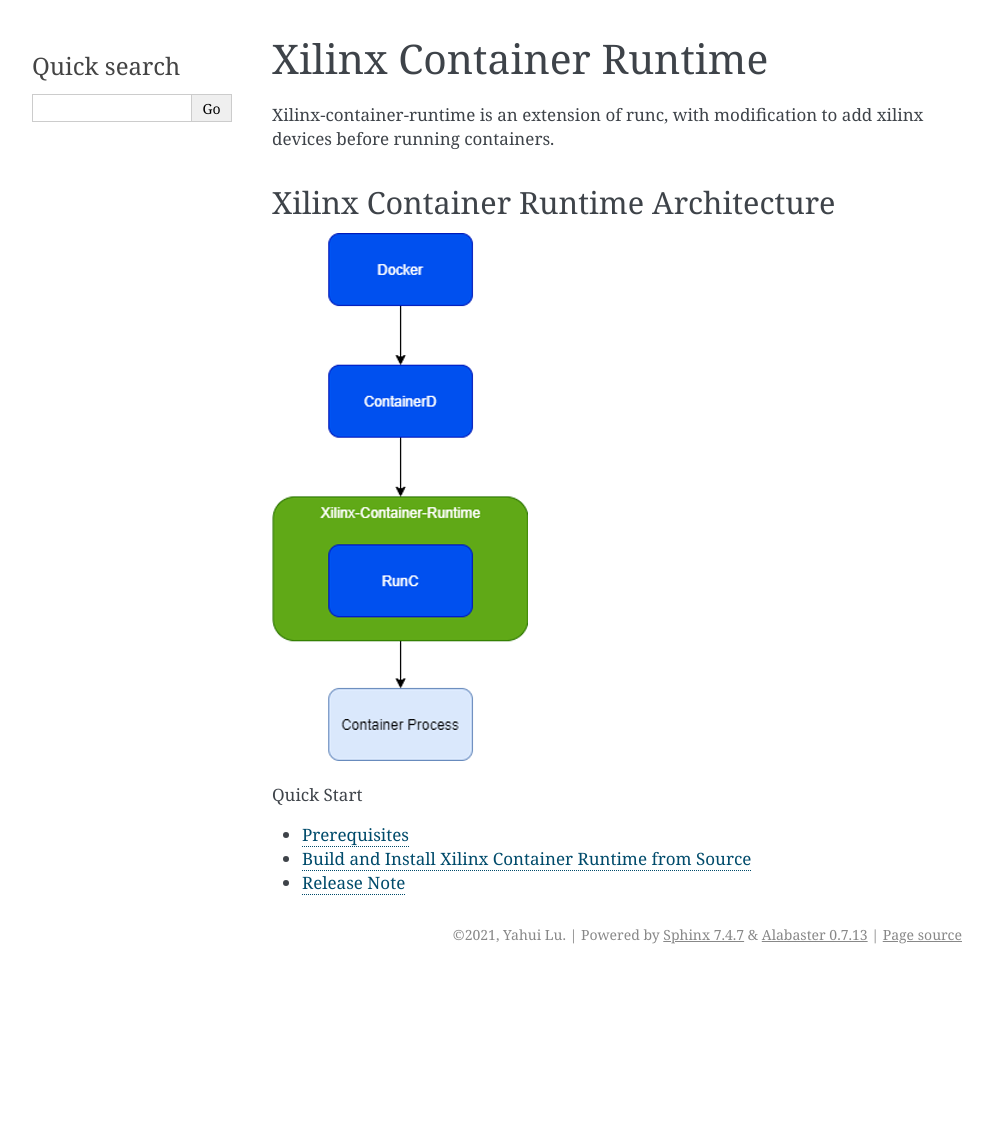
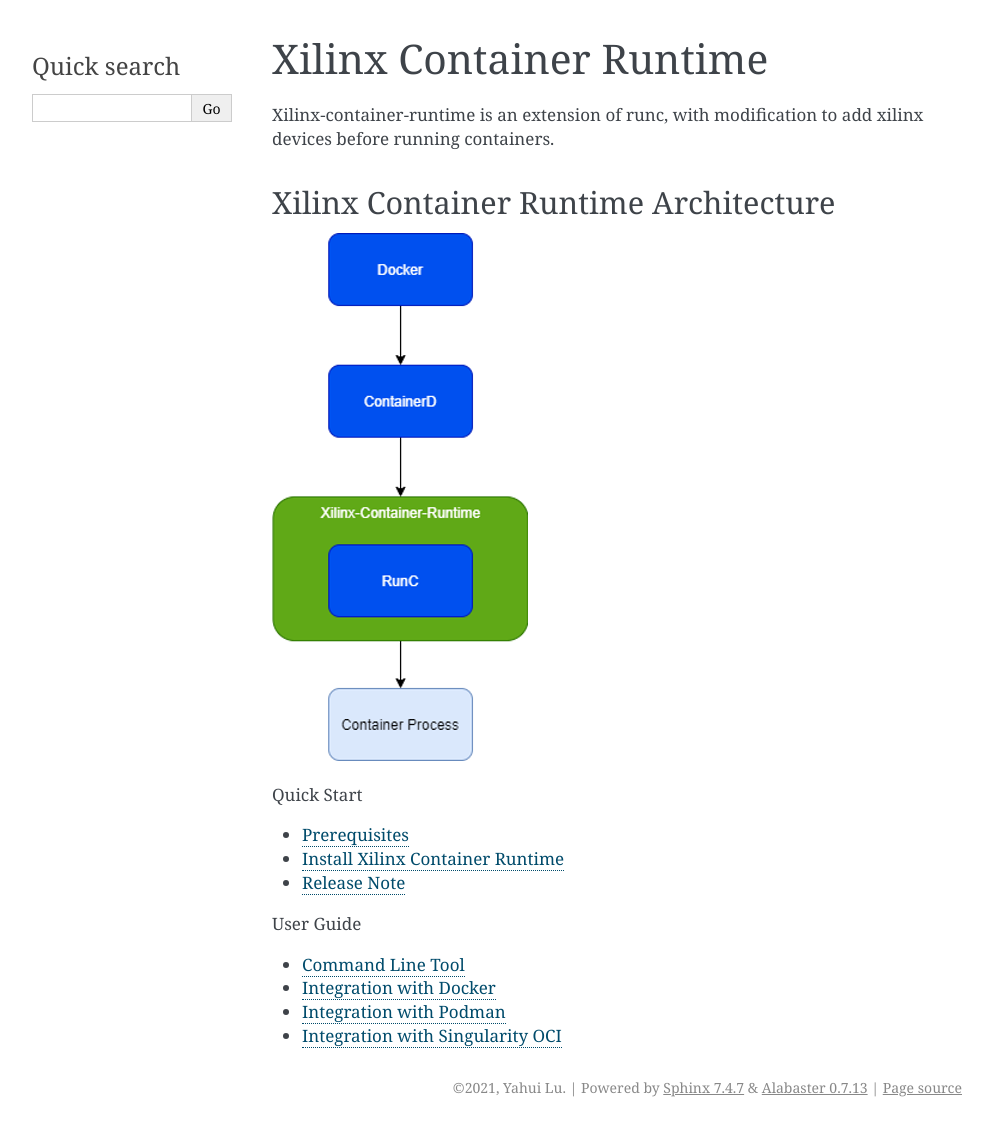
Before and after one commit to Xilinx/Xilinx_Container_Runtime, a Sphinx documentation site: the page built from docs/index.rst, in a window 1280 px wide. Shown: the whole page, without its empty margins (148-1140 px from the left). Built offline with Sphinx 7.4.7, drawn with Linux system fonts in a browser that asks for light colours; before the commit the page ends 974 px from its top, so only the background shows below that.

Commit message:
Added few pages.

```diff
--- a/docs/Prerequisites.rst
+++ b/docs/Prerequisites.rst
@@ -20,4 +20,4 @@
 3.
 
 To deploy xilinx container runtime, simply install the proper RPM or DEB package obtained from Xilinx.
-To build a develop version of xilinx container runtime, please follow the instruction in ``docs/Build.rst``.
+To build a develop version of xilinx container runtime, please follow the instruction in ``docs/Install.rst``.
--- a/docs/index.rst
+++ b/docs/index.rst
@@ -34,5 +34,14 @@
    :maxdepth: 1
 
    Prerequisites.rst
-   Build.rst
+   Install.rst
    rel.rst
+
+.. toctree::
+   :caption: User Guide
+   :maxdepth: 1
+
+   cli.rst
+   docker.rst
+   podman.rst
+   singularity.rst
--- /dev/null
+++ b/docs/singularity.rst
@@ -0,0 +1,2 @@
+Integration with Singularity OCI
+--------------------------------
```
Also changed, not shown: docs/Build.rst (deleted, +0 -31 lines), docs/Install.rst (added, +48 -0 lines), docs/cli.rst (added, +41 -0 lines), docs/docker.rst (added, +44 -0 lines), docs/podman.rst (added, +31 -0 lines).
